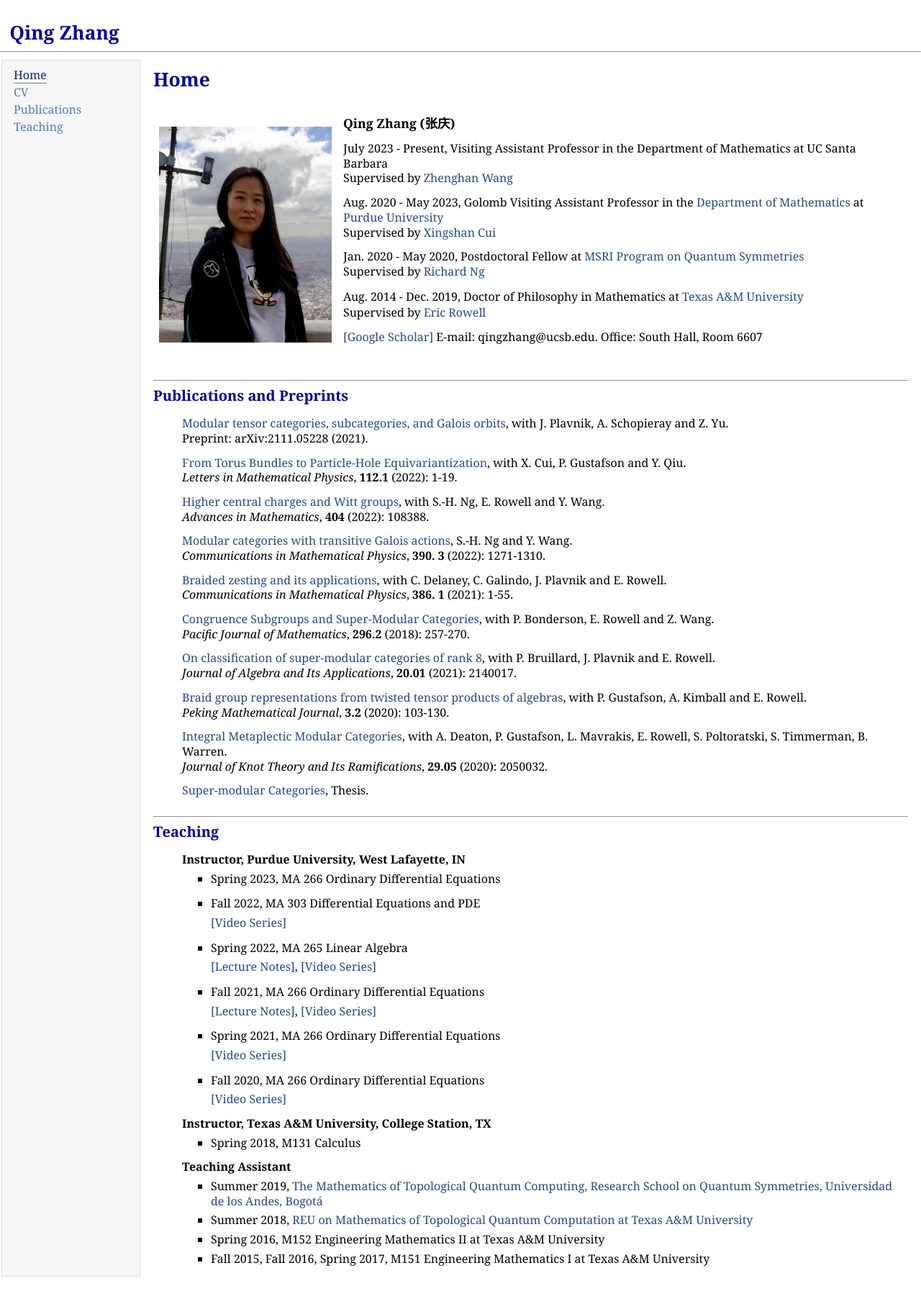
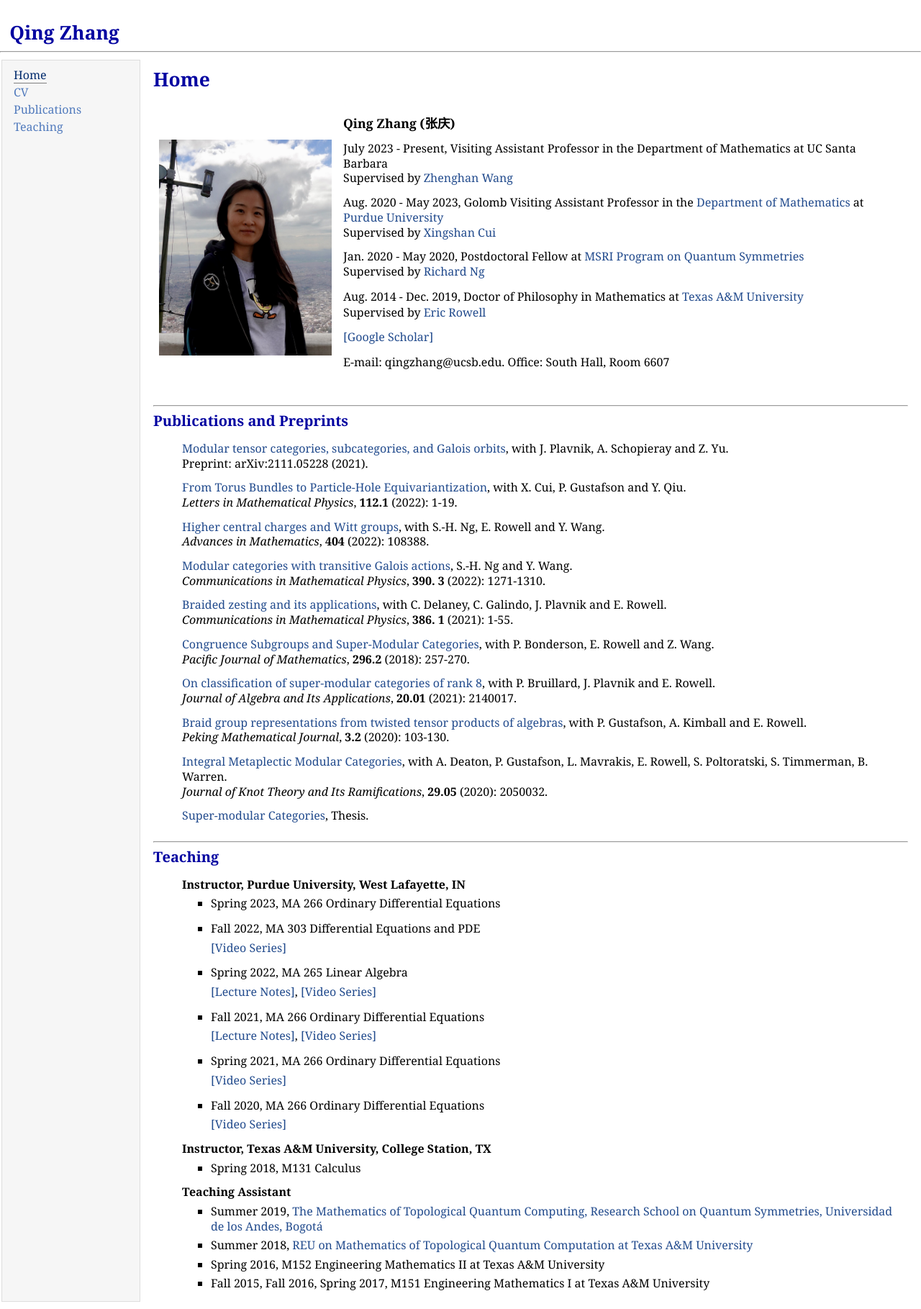
Before and after one commit to zhangqing2513/zhangqing2513.github.io, a Jekyll site: the page index.html, which Jekyll copies as it is, in a window 1280 px wide. Shown: the whole page at 72% size. Built offline with Jekyll 4.4.1, drawn with Linux system fonts in a browser that asks for light colours; before the commit the page ends 1784 px from its top, so only the background shows below that.

```diff
--- a/index.html
+++ b/index.html
@@ -49,7 +49,7 @@
                 Supervised by <a href="https://www.math.tamu.edu/~rowell/"> Eric Rowell</a>
             </p>
 
-                <a href="https://scholar.google.com/citations?hl=en&user=Cwn6qJ4AAAAJ">[Google Scholar]</a> E-mail: qingzhang@ucsb.edu.  Office: South Hall, Room 6607
+                <a href="https://scholar.google.com/citations?hl=en&user=Cwn6qJ4AAAAJ">[Google Scholar]</a></p> E-mail: qingzhang@ucsb.edu.  Office: South Hall, Room 6607
                 <p>
             </p>
         </td>
```
